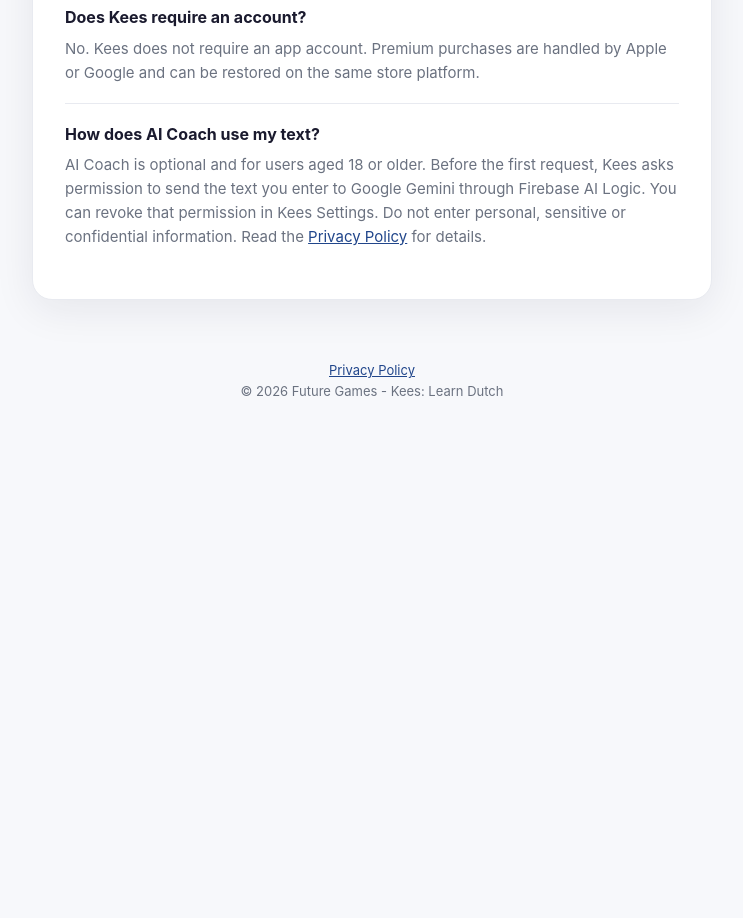
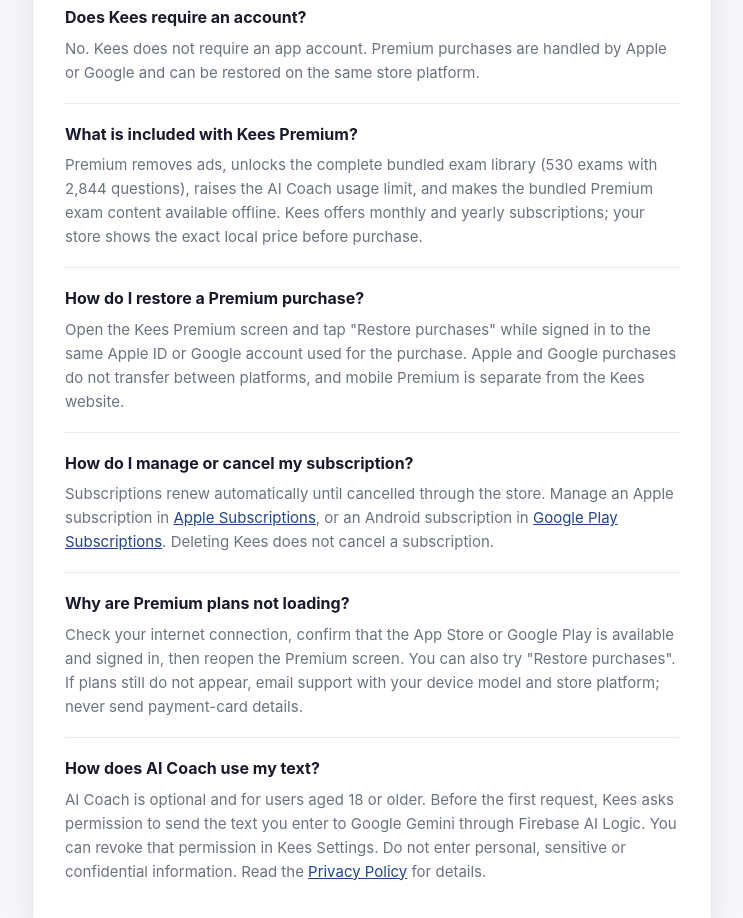
Before and after one commit to yyildirim01/yyildirim01.github.io, a plain HTML site: page support/index.html in a window 1280 px wide. Shown: the part 1300-2218 px from the top of the page, without its empty margins (268-1011 px from the left). Before the commit the page ends 1742 px from the top, so only its background shows below. Drawn offline with Linux system fonts and the light colour scheme.

Commit message:
Expand Kees premium privacy and support guidance

```diff
--- a/support/index.html
+++ b/support/index.html
@@ -215,6 +215,52 @@
         </div>
 
         <div class="faq-item">
+          <h3>What is included with Kees Premium?</h3>
+          <p>
+            Premium removes ads, unlocks the complete bundled exam library
+            (530 exams with 2,844 questions), raises the AI Coach usage limit,
+            and makes the bundled Premium exam content available offline. Kees
+            offers monthly and yearly subscriptions; your store shows the exact
+            local price before purchase.
+          </p>
+        </div>
+
+        <div class="faq-item">
+          <h3>How do I restore a Premium purchase?</h3>
+          <p>
+            Open the Kees Premium screen and tap "Restore purchases" while
+            signed in to the same Apple ID or Google account used for the
+            purchase. Apple and Google purchases do not transfer between
+            platforms, and mobile Premium is separate from the Kees website.
+          </p>
+        </div>
+
+        <div class="faq-item">
+          <h3>How do I manage or cancel my subscription?</h3>
+          <p>
+            Subscriptions renew automatically until cancelled through the
+            store. Manage an Apple subscription in
+            <a href="https://apps.apple.com/account/subscriptions"
+              >Apple Subscriptions</a
+            >, or an Android subscription in
+            <a href="https://play.google.com/store/account/subscriptions"
+              >Google Play Subscriptions</a
+            >. Deleting Kees does not cancel a subscription.
+          </p>
+        </div>
+
+        <div class="faq-item">
+          <h3>Why are Premium plans not loading?</h3>
+          <p>
+            Check your internet connection, confirm that the App Store or
+            Google Play is available and signed in, then reopen the Premium
+            screen. You can also try "Restore purchases". If plans still do not
+            appear, email support with your device model and store platform;
+            never send payment-card details.
+          </p>
+        </div>
+
+        <div class="faq-item">
           <h3>How does AI Coach use my text?</h3>
           <p>
             AI Coach is optional and for users aged 18 or older. Before the
```
Also changed, not shown: privacy/index.html (+28 -2 lines).
